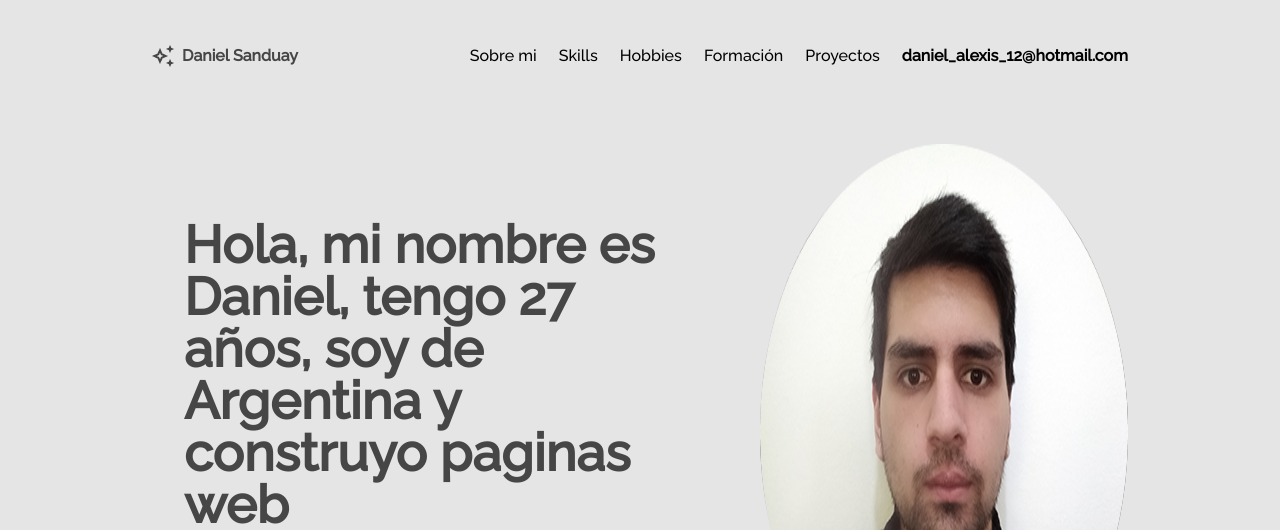
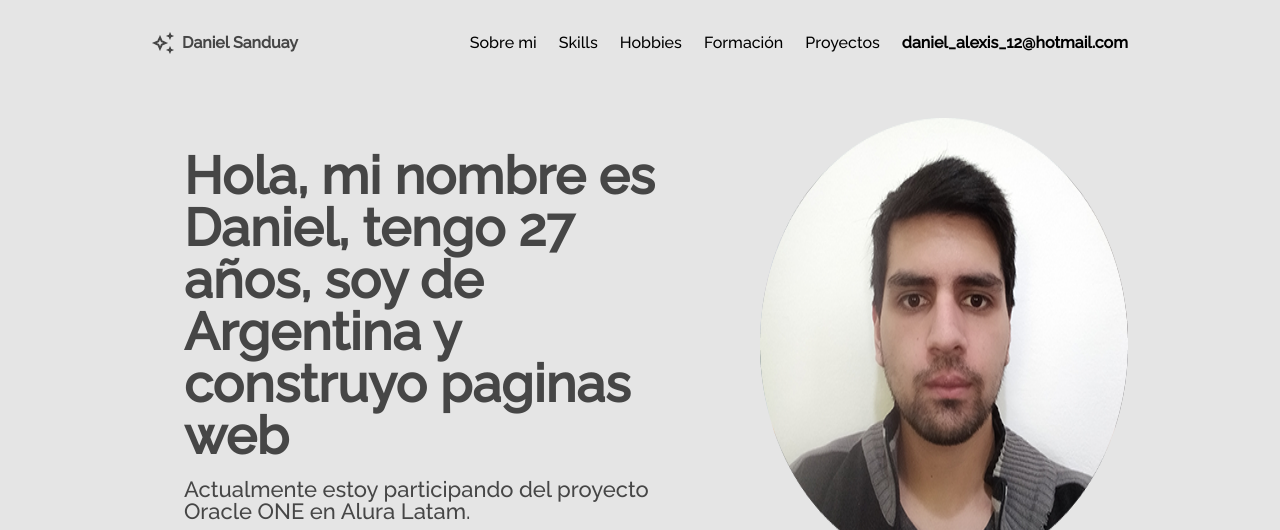
Before and after one commit to FFdaniiel/Challenge-Fron_End-portafolio, a plain HTML site: page index.html in a window 1280 px wide. Shown: the top 530 px of the page. Drawn offline with Linux system fonts and the light colour scheme; the site is published under a folder, as on GitHub Pages, so addresses that start at the root find nothing.

Commit message:
first commit

```diff
--- a/index.html
+++ b/index.html
@@ -5,13 +5,13 @@
     <meta http-equiv="X-UA-Compatible" content="IE=edge">
     <meta name="viewport" content="width=device-width, initial-scale=1.0">
     <!-- Referencia de la hoja de estilo de Css -->
-    <link rel="stylesheet" href="/css/normalize.css">
-    <link rel="stylesheet" href="/css/reset.css">
+    <link rel="stylesheet" href="./css/reset.css">
+    <link rel="stylesheet" href="./css/normalize.css">
     <link rel="preconnect" href="https://fonts.googleapis.com">
     <link rel="preconnect" href="https://fonts.gstatic.com" crossorigin>
-    <link rel="stylesheet" href="./css/style.css">
     <!-- Fonte del Proyecto Raleway -->
     <link href="https://fonts.googleapis.com/css2?family=Raleway:wght@500&display=swap" rel="stylesheet">
+    <link rel="stylesheet" href="./css/style.css">
     <title> Mi Portafolio</title>
 </head>
 <body>
@@ -203,8 +203,8 @@
                 <h3 class="experience__text">Challenge Oracle </h3>
                     <div class="experience__description">
                             <!-- Pon el enlace del proyecto en Github o GithubPages -->
-                            <span class="experience__repo"><a href="https://github.com/FFdaniiel/Desafio-1"><button class="experiencia__botao--repo">Repositório</button></a></span>
-                            <span class="experience__demo"><a href="https://ffdaniiel.github.io/Desafio-1/"><button class="experience__botao--demo">Ver demo</button></a></span>
+                            <span class="experience__repo"><a href="https://github.com/FFdaniiel/Desafio-1"><button class="experiencia__botao--repo ">Repositório</button></a></span>
+                            <span class="experience__demo"><a href="https://ffdaniiel.github.io/Desafio-1/"><button class="experience__botao--demo ">Ver demo</button></a></span>
                     </div>
             </div>
         </div>
```
Also changed, not shown: css/style.css (line endings or trailing spaces).
